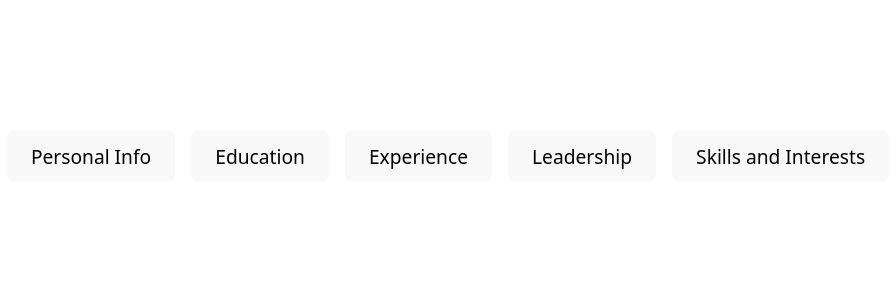
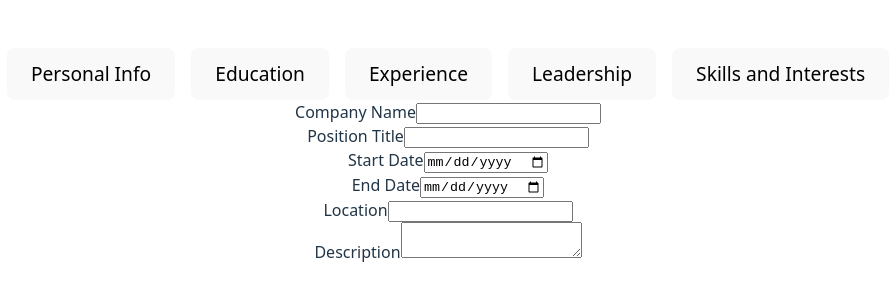
Before and after one commit to angelycontrerasr/CV-Maker, a React (Vite) app: page / in a window 1280 px wide. Shown: the part 244-544 px from the top of the page, without its empty margins (192-1088 px from the left). Built offline with nearby package versions, Linux system fonts and the light colour scheme.

Commit message:
add DynamicFormSection.jsx and currently making forms

```diff
--- a/src/App.jsx
+++ b/src/App.jsx
@@ -1,25 +1,29 @@
 import { useState } from 'react'
 
 import './App.css'
-import OptionList from "./components/ResumeInfoOptions.jsx";
-
-const options = [
-    {id: 0, name: 'Personal Info'},
-    {id: 1, name: 'Education'},
-    {id: 2, name: 'Experience'},
-    {id: 3, name: 'Leadership'},
-    {id: 4, name: "Skills and Interests"}];
+import WorkInput from "./components/WorkInput.jsx";
+import OptionsMenu from "./components/optionMenu.jsx";
 
 
-export default function OptionsMenu() {
-    const [category, setCategory] = useState(options[0]);
+export default function App() {
+    const [userWork, setUserWork] = useState([
+        {
+            id: 1,
+            companyName: '',
+            title: '',
+            startDate: '',
+            endDate: '',
+            location: '',
+            desc: ''
+        }
+    ]);
+
+    const [selectedId, setSelectedId] = useState(1); // Puedes conectar esto a tu OptionsMenu si quieres después
+
     return (
-        <div >
-            <OptionList
-                options={options}
-                selectedOption={category}
-                onSelect={ option => setCategory( option)}
-            />
+        <div>
+            <OptionsMenu />
+            <WorkInput userWork={userWork} setUserWork={setUserWork} id={selectedId} />
         </div>
-    )
+    );
 }
--- /dev/null
+++ b/src/components/DynamicFormSection.jsx
@@ -0,0 +1,39 @@
+// /components/DynamicFormSection.js
+import { FormField } from './FormField.jsx';
+
+export function DynamicFormSection({ items, setItems, id, fields }) {
+    const itemIndex = items.findIndex(item => item.id == id);
+    const currentItem = items[itemIndex];
+
+    if (!currentItem) {
+        return null;
+    }
+
+    const handleChange = (fieldName, newValue) => {
+        const updatedItem = { ...currentItem, [fieldName]: newValue };
+
+        const newItems = [
+            ...items.slice(0, itemIndex),
+            updatedItem,
+            ...items.slice(itemIndex + 1)
+        ];
+
+        setItems(newItems);
+    };
+
+    return (
+        <div className="dynamic-form-section">
+            {/* 3. Mapeamos la configuración de 'fields' para renderizar cada campo */}
+            {fields.map(field => (
+                <FormField
+                    key={field.name}
+                    label={field.label}
+                    name={field.name}
+                    type={field.type}
+                    value={currentItem[field.name]}
+                    onChange={handleChange}
+                />
+            ))}
+        </div>
+    );
+}
--- /dev/null
+++ b/src/components/FormField.jsx
@@ -0,0 +1,18 @@
+// /components/FormField.js
+
+export function FormField({ label, value, onChange, type = 'text', name }) {
+    // Si el tipo es 'textarea', renderizamos un textarea, si no, un input.
+    const InputComponent = type === 'textarea' ? 'textarea' : 'input';
+
+    return (
+        <div className="input">
+            <label>{label}</label>
+            <InputComponent
+                type={type}
+                value={value}
+                // Pasamos el 'name' para que el handler sepa qué campo cambiar
+                onChange={(e) => onChange(name, e.target.value)}
+            />
+        </div>
+    );
+}
--- /dev/null
+++ b/src/components/WorkInput.jsx
@@ -0,0 +1,23 @@
+import { DynamicFormSection } from './DynamicFormSection';
+
+const workFields = [
+    { label: 'Company Name', name: 'companyName', type: 'text' },
+    { label: 'Position Title', name: 'title', type: 'text' }, // Corregí el tipo de 'email' a 'text'
+    { label: 'Start Date', name: 'startDate', type: 'date' },
+    { label: 'End Date', name: 'endDate', type: 'date' },
+    { label: 'Location', name: 'location', type: 'text' },
+    { label: 'Description', name: 'desc', type: 'textarea' },
+];
+
+export default function WorkInput({ userWork, setUserWork, id }) {
+    return (
+        <div className="workinput">
+            <DynamicFormSection
+                items={userWork}
+                setItems={setUserWork}
+                id={id}
+                fields={workFields}
+            />
+        </div>
+    );
+}
--- /dev/null
+++ b/src/components/optionMenu.jsx
@@ -0,0 +1,23 @@
+import {useState} from "react";
+import OptionList from "./ResumeInfoOptions.jsx";
+
+const options = [
+    {id: 0, name: 'Personal Info'},
+    {id: 1, name: 'Education'},
+    {id: 2, name: 'Experience'},
+    {id: 3, name: 'Leadership'},
+    {id: 4, name: "Skills and Interests"}];
+
+
+export default function OptionsMenu() {
+    const [category, setCategory] = useState(options[0]);
+    return (
+        <div >
+            <OptionList
+                options={options}
+                selectedOption={category}
+                onSelect={ option => setCategory( option)}
+            />
+        </div>
+    )
+}
```
Also changed, not shown: src/components/EducationInput.jsx (added, +25 -0 lines), src/components/PersonalInfoInput.jsx (added, +39 -0 lines), src/components/BasicInfoInput.jsx (deleted), src/components/InfoInput.jsx (deleted).
